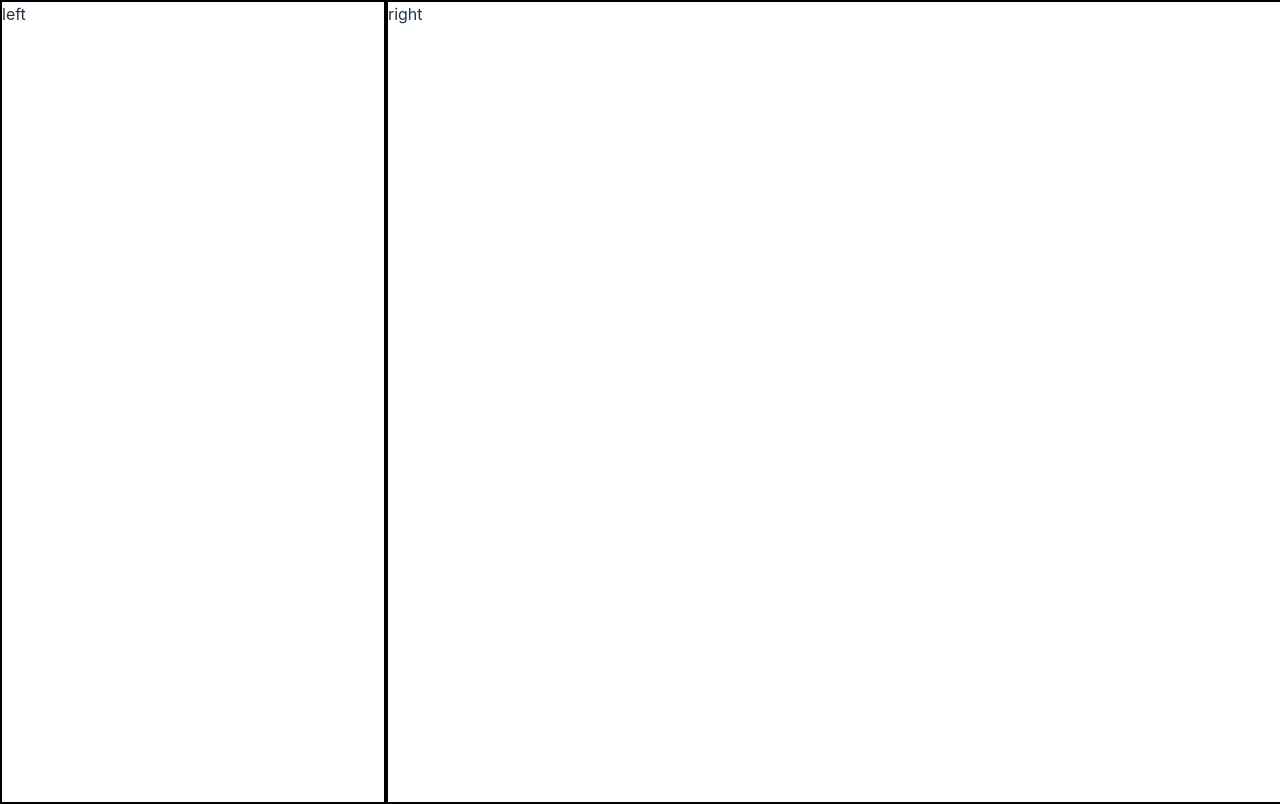
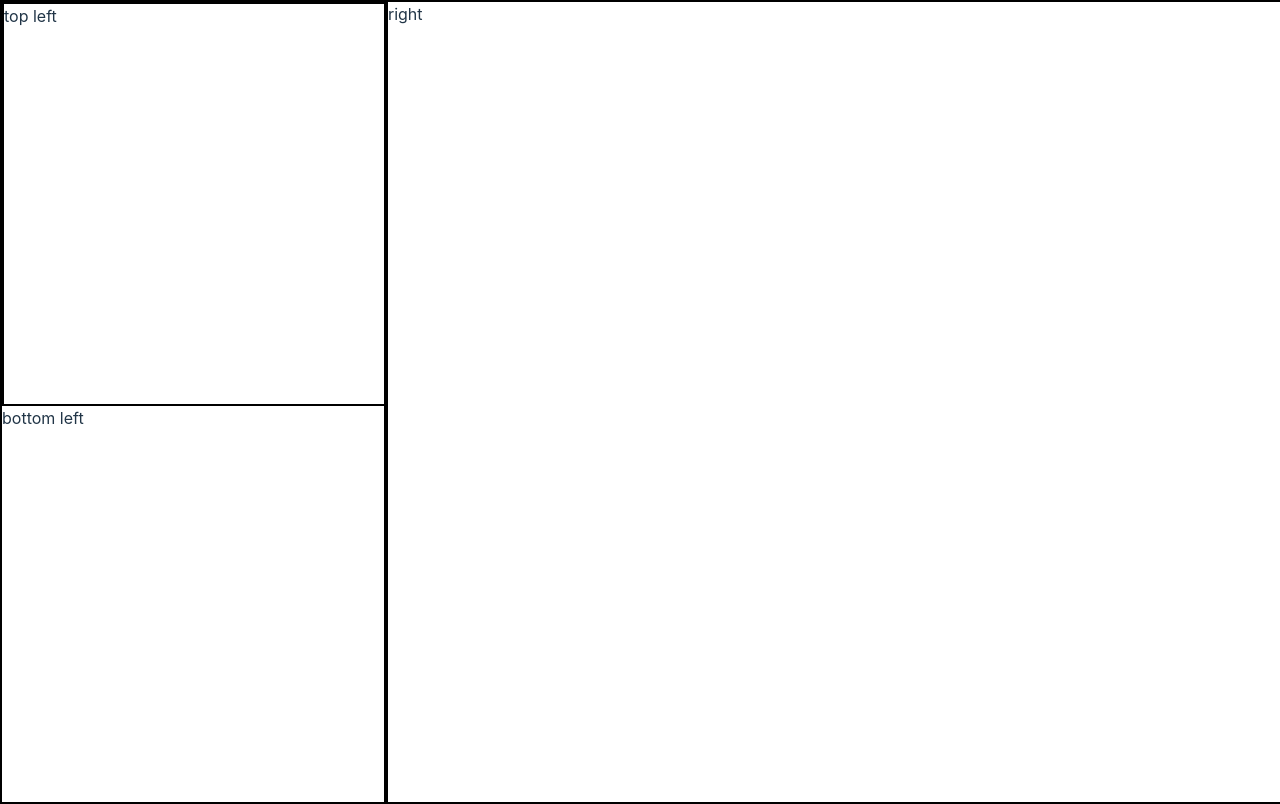
Before and after one commit to SuperchupuDev/eden, a React (Vite) app: page / in a window 1280 px wide. Built offline with nearby package versions, Linux system fonts and the light colour scheme.

Commit message:
top and bottom left

```diff
--- a/src/App.css
+++ b/src/App.css
@@ -23,3 +23,8 @@ body {
   min-height: 100vh;
   border: 2px solid #000000;
 }
+
+#top-left {
+  height: 50vh;
+  border: 2px solid #000000;
+}
--- a/src/App.tsx
+++ b/src/App.tsx
@@ -8,7 +8,12 @@ function App() {
     <>
     <div id="side">
       <div id="left-side">
-        left
+        <div id="top-left">
+          top left
+        </div>
+        <div id="bottom-left">
+          bottom left
+        </div>
       </div>
       <div id="right-side">
         right
```
